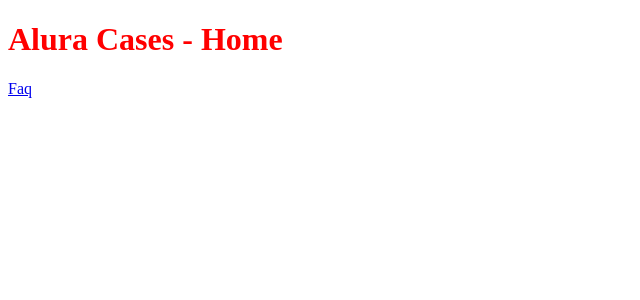
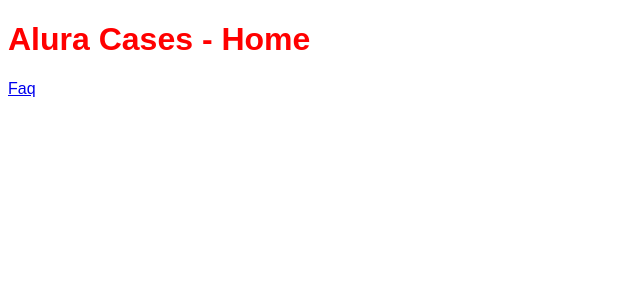
Before and after one commit to NilsonPagnez/projetonextjs, a Next.js app: page / in a window 1280 px wide. Shown: the top 300 px of the page, without its empty margins (0-640 px from the left). Built offline with nearby package versions, Linux system fonts and the light colour scheme.

Commit message:
adicionando estilo e app gloval

```diff
--- a/package.json
+++ b/package.json
@@ -5,6 +5,9 @@
   "author": "Nilson Pagnez <nilson.pagneto@gmail.com>",
   "license": "MIT",
   "dependencies": {
+    "@fortawesome/fontawesome-svg-core": "^6.4.2",
+    "@fortawesome/free-solid-svg-icons": "^6.4.2",
+    "@fortawesome/react-fontawesome": "^0.2.0",
     "next": "^13.4.19",
     "react": "^18.2.0",
     "react-dom": "^18.2.0"
--- /dev/null
+++ b/pages/_app.js
@@ -0,0 +1,11 @@
+import GlobalStyle from "../src/components/Theme/GlobalStyle";
+
+export default function MyApp({ Component, PageProps }) {
+    return (
+        <>
+            <GlobalStyle/>
+            <Component {...PageProps} />
+        </>
+
+    )
+}
--- a/pages/index.js
+++ b/pages/index.js
@@ -1,5 +1,6 @@
 import { Children } from "react"
 import Link from "../src/components/Link"
+
 
 function Title({ children, as }) {
 
@@ -9,13 +10,13 @@ function Title({ children, as }) {
             <Tag>
                 {children}
             </Tag>
-            <style jsx>{`
+            <style jsx>
+                {`
             ${Tag} {
                 color: red;
             }
 
         `}
-
             </style>
         </>
     )
@@ -23,6 +24,7 @@ function Title({ children, as }) {
 
 export default function HomePage() {
     return (
+
         <div>
             <Title as={'h1'}>Alura Cases - Home</Title>
             <Link href="/faq">
--- /dev/null
+++ b/src/components/Theme/GlobalStyle.js
@@ -0,0 +1,12 @@
+export default function GlobalStyle() {
+    return (
+        <style global jsx>
+            {`
+                body {
+                    font-family: sans-serif;
+                }
+
+            `}
+        </style>
+    )
+}
```
Also changed, not shown: 1 other file (tests, documents, lock files or other folders).
